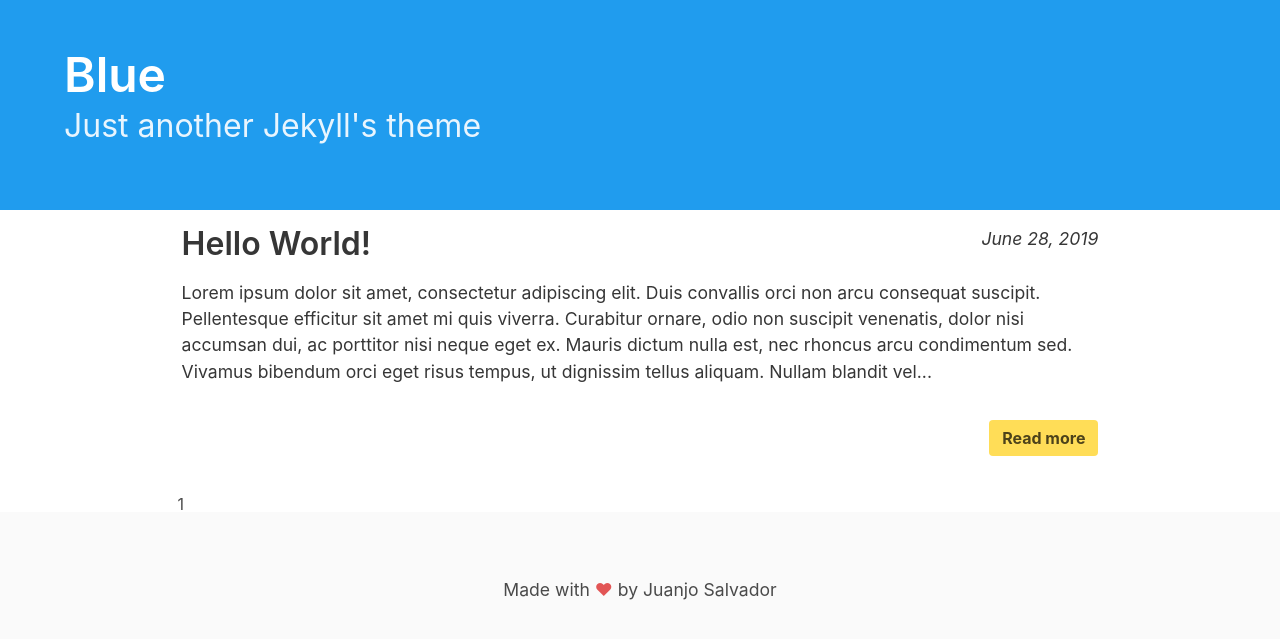
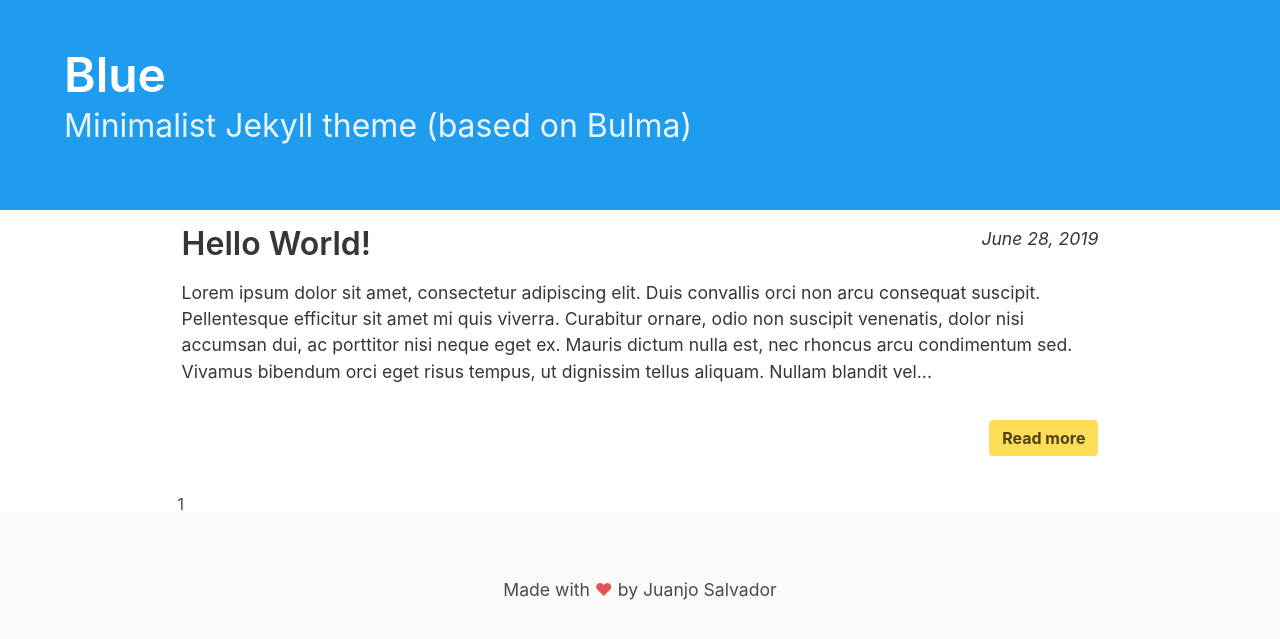
Before and after one commit to JuanjoSalvador/blue, a Jekyll site: the page built from index.html, in a window 1280 px wide. Shown: the top 639 px of the page. Built offline with Jekyll 4.4.1, drawn with Linux system fonts in a browser that asks for light colours; nearby versions of some CDN libraries; the list of posts is cut into pages by our own code.

```diff
--- a/_config.yml
+++ b/_config.yml
@@ -3,7 +3,7 @@
 
 # Setup
 title:          Blue
-subtitle:       Just another Jekyll's theme
+subtitle:       Minimalist Jekyll theme (based on Bulma)
 paginate:       5
 baseurl:
 url:            "https://jsalvador.me"
```
Also changed, not shown: README.md, screenshot.jpg.
